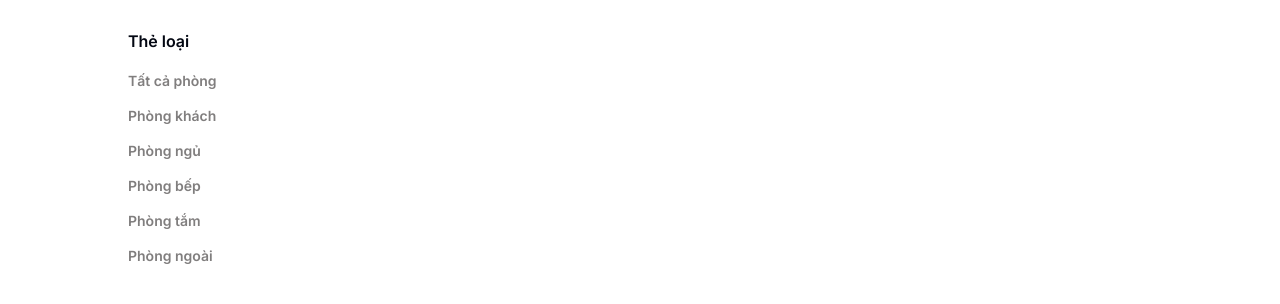
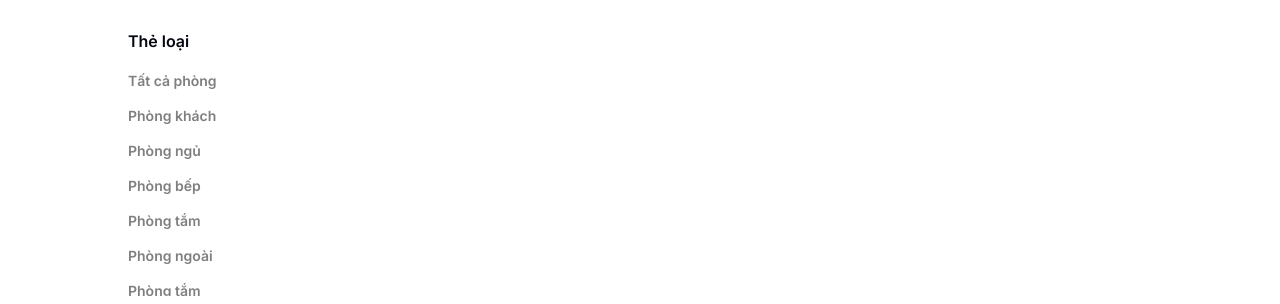
Before and after one commit to OptimusPrime2001/Studio_Gear, a Next.js app: page /shop in a window 1280 px wide. Shown: the part 495-799 px from the top of the page. Built offline with nearby package versions, Linux system fonts and the light colour scheme.

Commit message:
push style scroll filter categories

```diff
--- a/src/app/(main)/shop/page.module.scss
+++ b/src/app/(main)/shop/page.module.scss
@@ -50,6 +50,9 @@
             @include flex-col-between();
             align-items: start;
             gap: $s12 0;
+            min-width: 15.875rem;
+            overflow-y: auto;
+            max-height: 14.125rem;
             span {
               color: #807e7e;
               font-weight: $semibold;
@@ -62,6 +65,13 @@
                 border-bottom: 1px solid $neutral_08;
               }
             }
+          }
+          ::-webkit-scrollbar-track {
+            background-color: $neutral_03;
+            border-radius: 3.125rem;
+          }
+          ::-webkit-scrollbar-thumb {
+            background-color: $neutral_04;
           }
         }
         .filter-prices {
--- a/src/lib/constant.ts
+++ b/src/lib/constant.ts
@@ -165,6 +165,14 @@ export const filterCatogories = [
   {
     id: 6,
     category: 'Phòng ngoài'
+  },
+  {
+    id: 7,
+    category: 'Phòng tắm'
+  },
+  {
+    id: 8,
+    category: 'Phòng ngoài'
   }
 ];
 export const filterPriceRange = [
--- a/src/styles/global.scss
+++ b/src/styles/global.scss
@@ -91,7 +91,6 @@ html.dark {
 ::-webkit-scrollbar-track {
   background-color: $neutral_04;
 }
-/* Handle */
 ::-webkit-scrollbar-thumb {
   background-color: $neutral_06;
   border-radius: 3.125rem;
```
